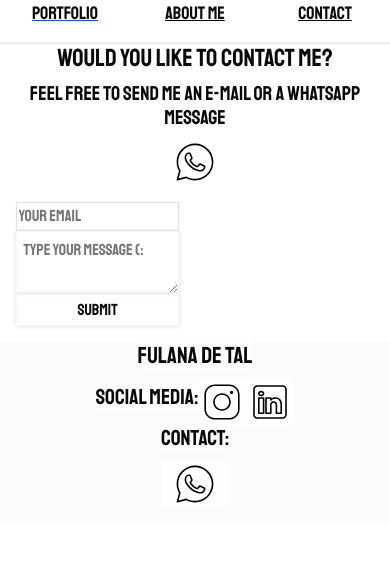
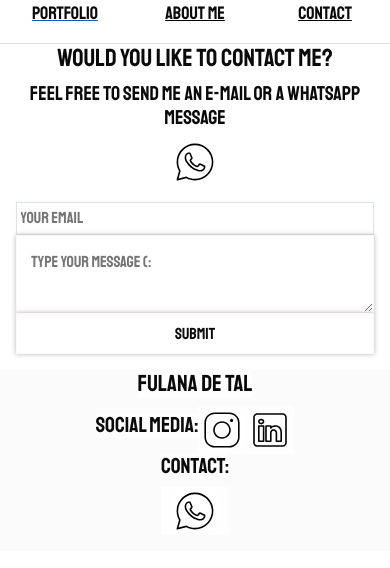
Before and after one commit to abrilcapizzano/portfolio-rog, a React (Create React App) app: page /contacto in a window 390 px wide. Shown: the top 568 px of the page. Built offline with nearby package versions, Linux system fonts and the light colour scheme.

Commit message:
modificaciones mobile

```diff
--- a/src/componentes/contacto/contacto.css
+++ b/src/componentes/contacto/contacto.css
@@ -8,7 +8,7 @@
 form{
     display: flex;
     flex-direction: column;
-    width: 50%;
+    width: 70%;
     border: none;
     padding: 16px;
     color: black;
@@ -27,7 +27,8 @@ input{
 	-moz-box-sizing: border-box;
 }
 
-textarea{   box-shadow: 0 0 5px #d9dfdd;
+textarea{
+    box-shadow: 0 0 5px #b3b5b4;
 	padding: 4%;
 	border: 1px solid #fdf6f6;
     box-sizing: border-box;
@@ -35,11 +36,29 @@ textarea{   box-shadow: 0 0 5px #d9dfdd;
 	-moz-box-sizing: border-box;}
 
     button{
-
-        box-shadow: 0 0 5px #d9dfdd;
+    box-shadow: 0 0 5px #b3b5b4;
 	padding: 2%;
 	border: 1px solid #fdf6f6;
     box-sizing: border-box;
 	-webkit-box-sizing: border-box;
 	-moz-box-sizing: border-box;
     }
+
+
+    @media screen and (min-width:200px) and (max-width:768px) {
+        .contacto{
+            display: flex;
+            flex-direction: column;
+            justify-content: center;
+            align-content: center;
+            flex-wrap: wrap;
+        }
+        form{
+            display: flex;
+            flex-direction: column;
+            width: 100%;
+            border: none;
+            padding: 16px;
+            color: black;
+        }
+        }
--- a/src/componentes/footer/Footer.jsx
+++ b/src/componentes/footer/Footer.jsx
@@ -13,7 +13,7 @@ function Footer() {
 <div className="redes">
         <h4>Social Media:</h4>
         <article>
-        <img src={insta} className="icon" alt="Instagram Logo" />
+       <a href="https://www.instagram.com/artisticaraquel/"> <img src={insta} className="icon" alt="Instagram Logo" /></a>
         <img src={linkedin} className="icon" alt="Linkedin Logo" />
         </article>
         </div>
--- a/src/componentes/portfolio/Portfolio.jsx
+++ b/src/componentes/portfolio/Portfolio.jsx
@@ -18,25 +18,25 @@ function Cards () {
                 <img src={foto1} alt="Drinks and Food"/>
             </a>
             <a href={foto2}>
-                <img src={foto2} alt=""/>
+                <img src={foto2} alt="Rocket"/>
             </a>
             <a href={foto3}>
-                <img src={foto3} alt=""/>
+                <img src={foto3} alt="Heart"/>
             </a>
             <a href={foto4}>
-                <img src={foto4} alt=""/>
+                <img src={foto4} alt="Hey There"/>
             </a>
             <a href={foto5}>
-                <img src={foto5} alt=""/>
+                <img src={foto5} alt="Light House"/>
             </a>
             <a href={foto6}>
-                <img src={foto6} alt=""/>
+                <img src={foto6} alt="Plants"/>
             </a>
         <a href={foto7} >
-                <img src={foto7} alt=""/>
+                <img src={foto7} alt="Ice Cream"/>
             </a>
             <a href={foto8} >
-                <img src={foto8}  alt=""/>
+                <img src={foto8} alt="Unicorn"/>
             </a>
 
             <video width="340" controls loop autoPlay muted><source src={video} type="video/mp4" /></video></div>
```
